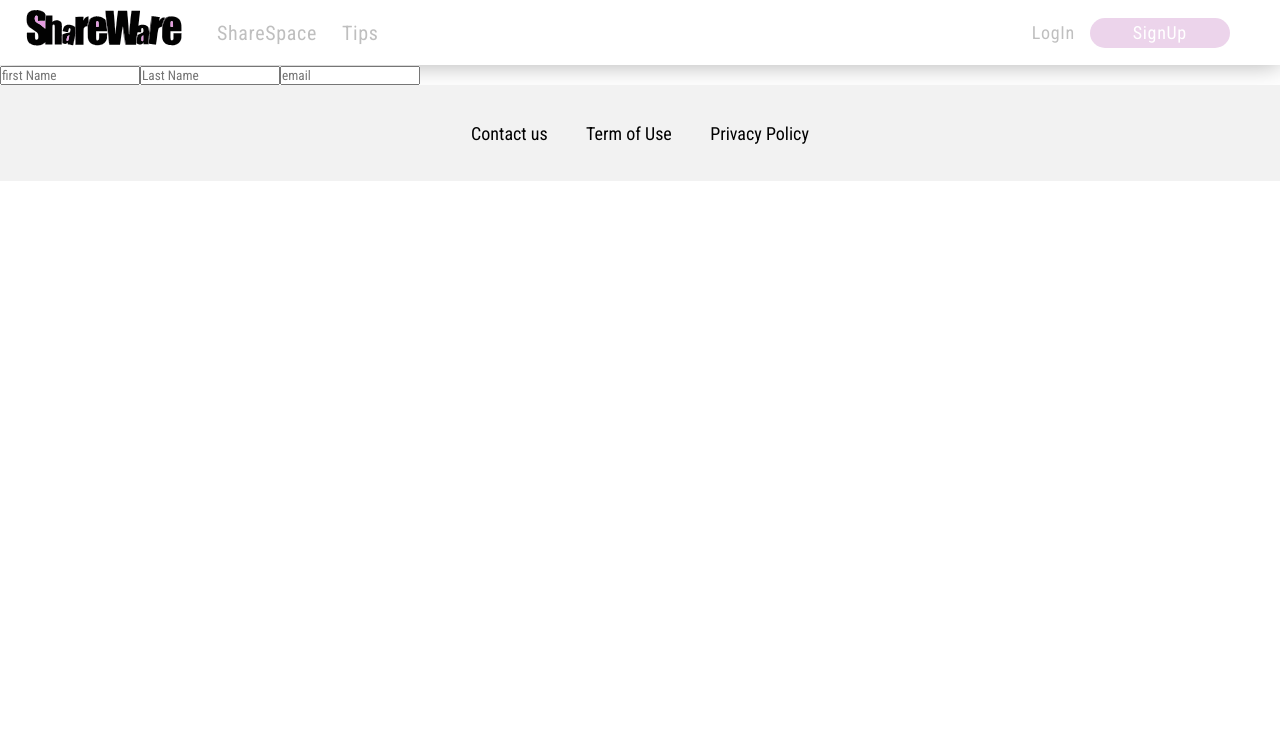
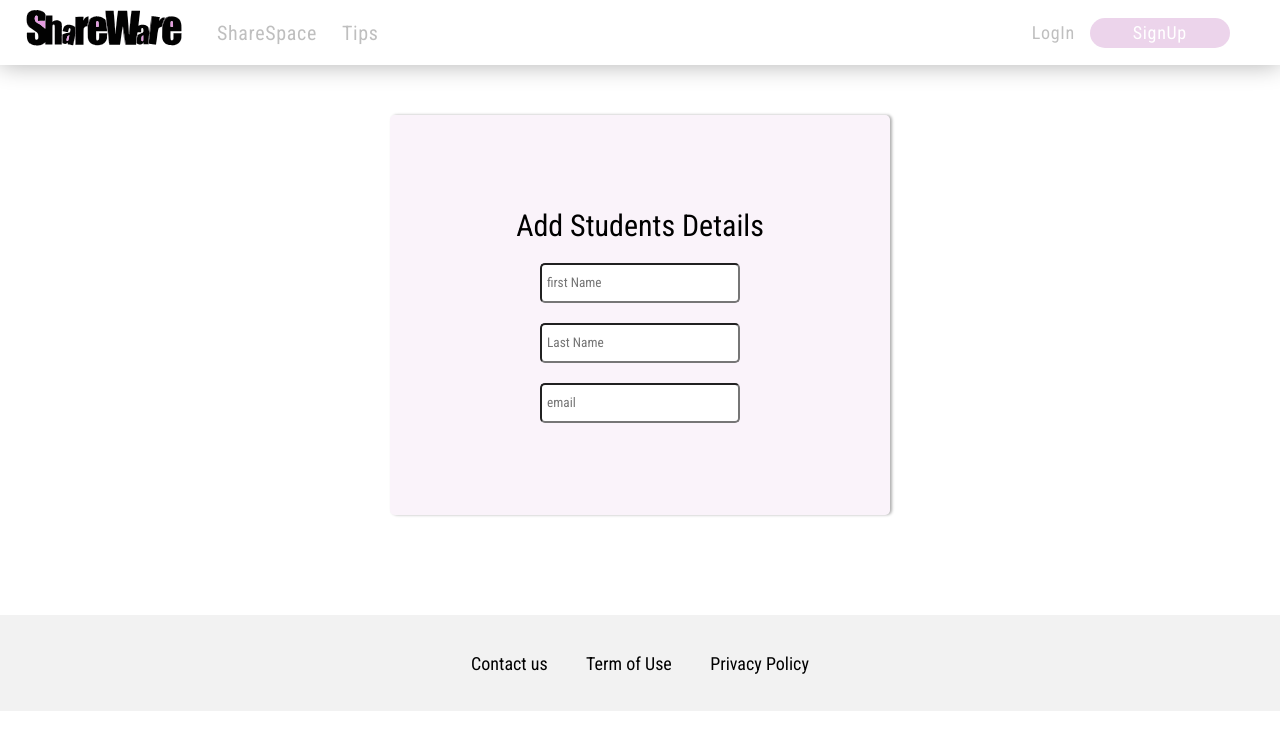
Before and after one commit to YuvalWeiss1403/SharewareFrontend, a React (Create React App) app: page /AdminPage in a window 1280 px wide. Shown: the top 750 px of the page. Built offline with nearby package versions, Linux system fonts and the light colour scheme; no server answers.

Commit message:
styling the students details page - 30.03

```diff
--- /dev/null
+++ b/src/component/AdminPage/AdminPage.css
@@ -0,0 +1,43 @@
+.form-container {
+    height: 500px;
+    display: flex;
+    justify-content: center;
+    margin-top: 50px;
+}
+
+.add-students-container {
+    display: flex;
+    flex-direction: column;
+    justify-content: center;
+    gap: 20px;
+    align-items: center;
+    /* border: 1px solid grey; */
+    width: 500px;
+    height:400px;
+    border-radius: 5px;
+    box-shadow: 2px 0px 3px hsla(0, 0%, 69%, 1.25);
+	background-color: #ecd4eb47;
+}
+
+.add-students-title {
+    font-size: 30px;
+}
+
+.first-name-input {
+    width: 200px;
+    height: 40px;
+    border-radius: 5px;
+    padding-left: 5px;
+}
+.user-name-input {
+    width: 200px;
+    height: 40px;
+    border-radius: 5px;
+    padding-left: 5px;
+}
+.email-input {
+    width: 200px;
+    height: 40px;
+    border-radius: 5px;
+    padding-left: 5px;
+}
--- a/src/component/AdminPage/AdminPage.tsx
+++ b/src/component/AdminPage/AdminPage.tsx
@@ -1,24 +1,29 @@
 import React from 'react';
 import Footer from '../General/Footer/Footer';
 import Navbar from '../General/Navbar/Navbar';
+import '../AdminPage/AdminPage.css'
 
 const AdminPage: React.FC = () => {
 	return (
 		<div>
 			<Navbar />
-			<form>
-				<div>
+			<form className='form-container'>
+				<div className='add-students-container'>
+					<div className='add-students-title'>Add Students Details</div>
 					<input
 						type={'text'}
 						placeholder={'first Name'}
+						className= "first-name-input"
 					/>
 					<input
 						type={'text'}
 						placeholder={'Last Name'}
+						className= "user-name-input"
 					/>
 					<input
 						type={'text'}
 						placeholder={'email'}
+						className= "email-input"
 					/>
 				</div>
 			</form>
```
